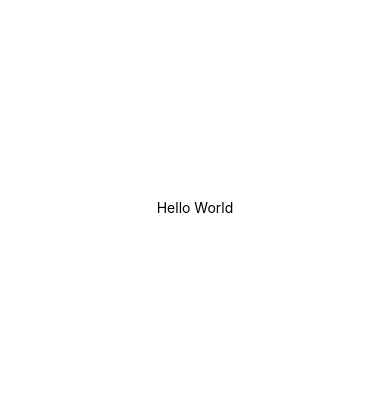
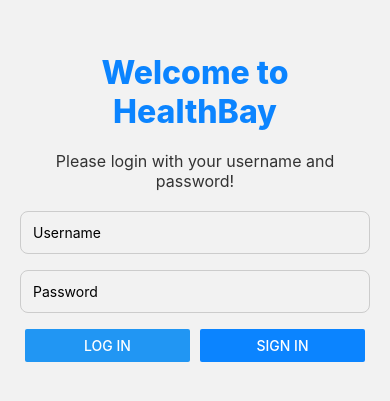
Before and after one commit to gordanliu/HealthBay, a React Native app in the folder client/: screen / in a window 390 px wide. Shown: the part 215-616 px from the top of the page. Built offline with nearby package versions, Linux system fonts and the light colour scheme.

Commit message:
Basic app setup, dummy auth system (#2)
* Create login page screen

* setup basic dummy auth system, added home screen

* formatting

* add .idea\ to gitignore

---------

Co-authored-by: linqikuang <linqikuang050211@gmail.com>

```diff
--- a/client/App.js
+++ b/client/App.js
@@ -1,9 +1,14 @@
-import { Text, View } from 'react-native';
+import React, { useState } from 'react';
+
+import { NavigationContainer } from '@react-navigation/native';
+import AppNavigator from './src/navigation/AppNavigator';
 
 export default function App() {
+  const [user, setUser] = useState(null); // null = not logged in
+
   return (
-    <View style={{ flex: 1, justifyContent: 'center', alignItems: 'center' }}>
-      <Text>Hello World</Text>
-    </View>
+    <NavigationContainer>
+      <AppNavigator user={user} setUser={setUser} />
+    </NavigationContainer>
   );
 }
--- a/client/app.config.js
+++ b/client/app.config.js
@@ -4,10 +4,8 @@
     slug: 'healthbay',
     version: '1.0.0',
     orientation: 'portrait',
-    icon: './assets/icon.png',
     userInterfaceStyle: 'light',
     splash: {
-      image: './assets/splash.png',
       resizeMode: 'contain',
       backgroundColor: '#ffffff',
     },
@@ -17,12 +15,8 @@
     },
     android: {
       adaptiveIcon: {
-        foregroundImage: './assets/adaptive-icon.png',
         backgroundColor: '#ffffff',
       },
     },
-    web: {
-      favicon: './assets/favicon.png',
-    },
   },
 };
--- a/client/package.json
+++ b/client/package.json
@@ -16,6 +16,7 @@
   "dependencies": {
     "@react-navigation/bottom-tabs": "^7.8.4",
     "@react-navigation/native": "^7.1.19",
+    "@react-navigation/native-stack": "^7.6.2",
     "axios": "^1.13.2",
     "expo": "^54.0.23",
     "react": "^19.1.0",
--- a/client/src/api/apiClient.js
+++ b/client/src/api/apiClient.js
@@ -1,5 +1,5 @@
 // client/src/api/apiClient.js
-import axios from "axios";
+import axios from 'axios';
 
 // Local dev server (use your machine's IP so Expo can reach it)
 load_dotnev();
@@ -8,7 +8,7 @@
 const api = axios.create({
   baseURL: API_BASE_URL,
   headers: {
-    "Content-Type": "application/json",
+    'Content-Type': 'application/json',
   },
 });
 
--- a/client/src/api/chatApi.js
+++ b/client/src/api/chatApi.js
@@ -1,7 +1,7 @@
 // client/src/api/chatApi.js
-import api from "./apiClient";
+import api from './apiClient';
 
 export async function sendChatMessage(question) {
-  const res = await api.post("/chat", { question });
+  const res = await api.post('/chat', { question });
   return res.data;
 }
--- /dev/null
+++ b/client/src/navigation/AppNavigator.js
@@ -0,0 +1,21 @@
+import { createNativeStackNavigator } from '@react-navigation/native-stack';
+import HomeScreen from '../screens/HomeScreen';
+import LoginScreen from '../screens/LoginScreen';
+
+const Stack = createNativeStackNavigator();
+
+export default function AppNavigator({ user, setUser }) {
+  return (
+    <Stack.Navigator screenOptions={{ headerShown: false }}>
+      {user ? (
+        <Stack.Screen name="Home">
+          {(props) => <HomeScreen {...props} setUser={setUser} />}
+        </Stack.Screen>
+      ) : (
+        <Stack.Screen name="Login">
+          {(props) => <LoginScreen {...props} setUser={setUser} />}
+        </Stack.Screen>
+      )}
+    </Stack.Navigator>
+  );
+}
--- /dev/null
+++ b/client/src/screens/HomeScreen.js
@@ -0,0 +1,9 @@
+import { View, Text } from 'react-native';
+
+export default function HomeScreen() {
+  return (
+    <View style={{ flex: 1, justifyContent: 'center', alignItems: 'center' }}>
+      <Text style={{ fontSize: 20 }}>Welcome to HealthBay!</Text>
+    </View>
+  );
+}
--- /dev/null
+++ b/client/src/screens/LoginScreen.js
@@ -0,0 +1,94 @@
+import React, { useState } from 'react';
+
+import { Text, View, StyleSheet, TextInput, Button, Alert } from 'react-native';
+
+export default function LoginScreen({ navigation, setUser }) {
+  const [username, setUsername] = useState('');
+  const [password, setPassword] = useState('');
+
+  const handleLogin = () => {
+    if (username && password) {
+      setUser({ name: username });
+    } else {
+      Alert.alert('Error', 'Please enter both username and password');
+    }
+  };
+
+  const handleSignIn = () => {
+    setUser({ name: username || 'NewUser' });
+  };
+
+  return (
+    <View style={styles.container}>
+      <Text style={styles.welcome}>Welcome to HealthBay</Text>
+
+      <Text style={styles.instruction}>
+        Please login with your username and password!
+      </Text>
+
+      <TextInput
+        style={styles.input}
+        placeholder="Username"
+        value={username}
+        onChangeText={setUsername}
+        autoCapitalize="none"
+      />
+
+      <TextInput
+        style={styles.input}
+        placeholder="Password"
+        value={password}
+        onChangeText={setPassword}
+        secureTextEntry
+      />
+
+      <View style={styles.buttonRow}>
+        <View style={styles.buttonWrapper}>
+          <Button title="Log In" onPress={handleLogin} />
+        </View>
+        <View style={styles.buttonWrapper}>
+          <Button title="Sign In" onPress={handleSignIn} color="#0b84ff" />
+        </View>
+      </View>
+    </View>
+  );
+}
+
+const styles = StyleSheet.create({
+  container: {
+    flex: 1,
+    justifyContent: 'center',
+    alignItems: 'center',
+    padding: 20,
+  },
+  welcome: {
+    fontSize: 32,
+    fontWeight: '800',
+    marginBottom: 20,
+    textAlign: 'center',
+    color: '#0b84ff',
+  },
+  instruction: {
+    fontSize: 16,
+    marginBottom: 20,
+    textAlign: 'center',
+    color: '#333',
+  },
+  input: {
+    width: '100%',
+    borderWidth: 1,
+    borderColor: '#ccc',
+    borderRadius: 8,
+    padding: 12,
+    marginBottom: 16,
+  },
+  buttonRow: {
+    flexDirection: 'row',
+    justifyContent: 'space-between',
+    width: '100%',
+  },
+  buttonWrapper: {
+    flex: 1,
+    marginHorizontal: 5,
+  },
+});
```
Also changed, not shown: 2 other files (tests, documents, lock files or other folders).
